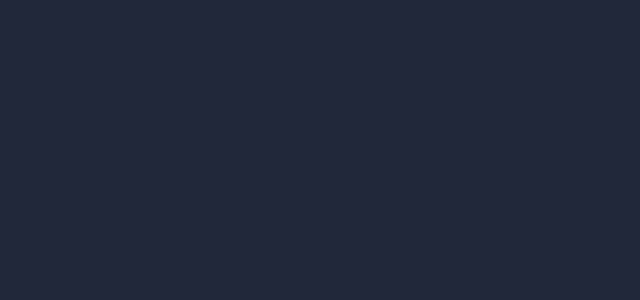
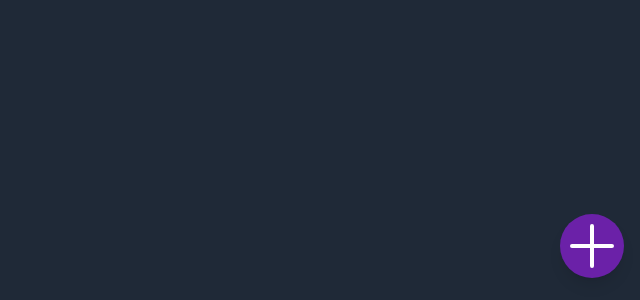
Before and after one commit to zd613/syukatsu-sintyoku-app, a Vue app: page / in a window 1280 px wide. Shown: the part 500-800 px from the top of the page, without its empty margins (640-1280 px from the left). Built offline with nearby package versions, Linux system fonts and the light colour scheme.

Commit message:
feat: 新しい会社追加ページへ遷移するためのボタン追加

```diff
--- /dev/null
+++ b/src/components/RounedButton.vue
@@ -0,0 +1,5 @@
+<template>
+  <button type="button" class="bg-purple-800 rounded-full text-white w-16 h-16">
+    <slot />
+  </button>
+</template>
--- /dev/null
+++ b/src/components/icons/IconPlus.vue
@@ -0,0 +1,15 @@
+<template>
+  <svg
+    xmlns="http://www.w3.org/2000/svg"
+    fill="none"
+    viewBox="0 0 24 24"
+    stroke-width="1.5"
+    stroke="currentColor"
+  >
+    <path
+      stroke-linecap="round"
+      stroke-linejoin="round"
+      d="M12 4.5v15m7.5-7.5h-15"
+    />
+  </svg>
+</template>
--- a/src/views/HomeView.vue
+++ b/src/views/HomeView.vue
@@ -1,5 +1,31 @@
-<script setup lang="ts"></script>
+<script setup lang="ts">
+import RounedButton from "../components/RounedButton.vue";
+import IconPlus from "../components/icons/IconPlus.vue";
+import { useRouter } from "vue-router";
+
+const router = useRouter();
+const onAddNewCompanyButtonClick = () => {
+  router.push("/add-new-company");
+};
+</script>
 
 <template>
-  <main></main>
+  <div>
+    <main></main>
+
+    <div class="fixed w-400 bottom-0 right-0 mr-4 mb-4">
+      <RounedButton
+        class="rounded-button w-12 h-12 shadow-lg"
+        @click="onAddNewCompanyButtonClick"
+      >
+        <IconPlus />
+      </RounedButton>
+    </div>
+  </div>
 </template>
+
+<style scoped>
+.rounded-button:active {
+  transform: translateY(2px);
+}
+</style>
```
